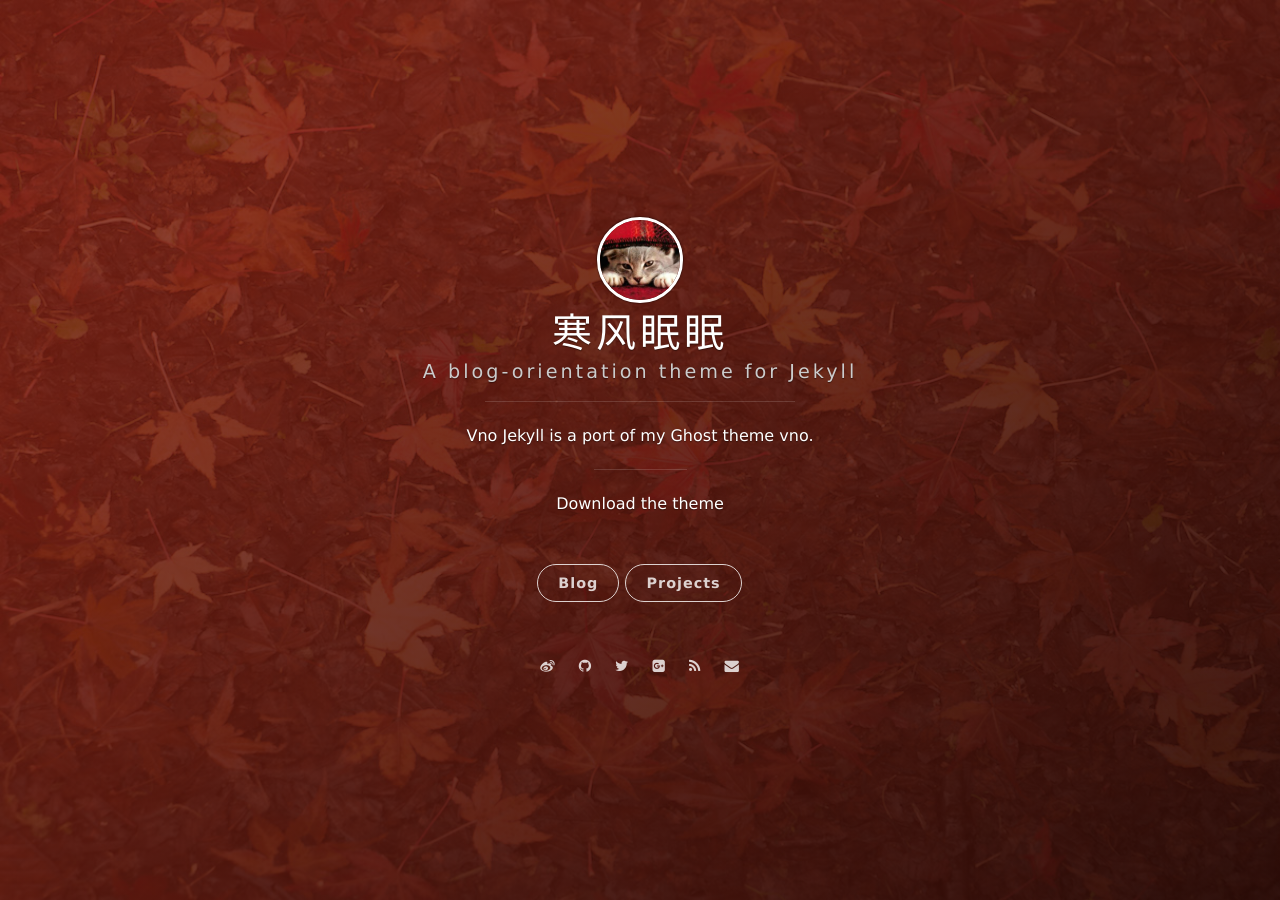
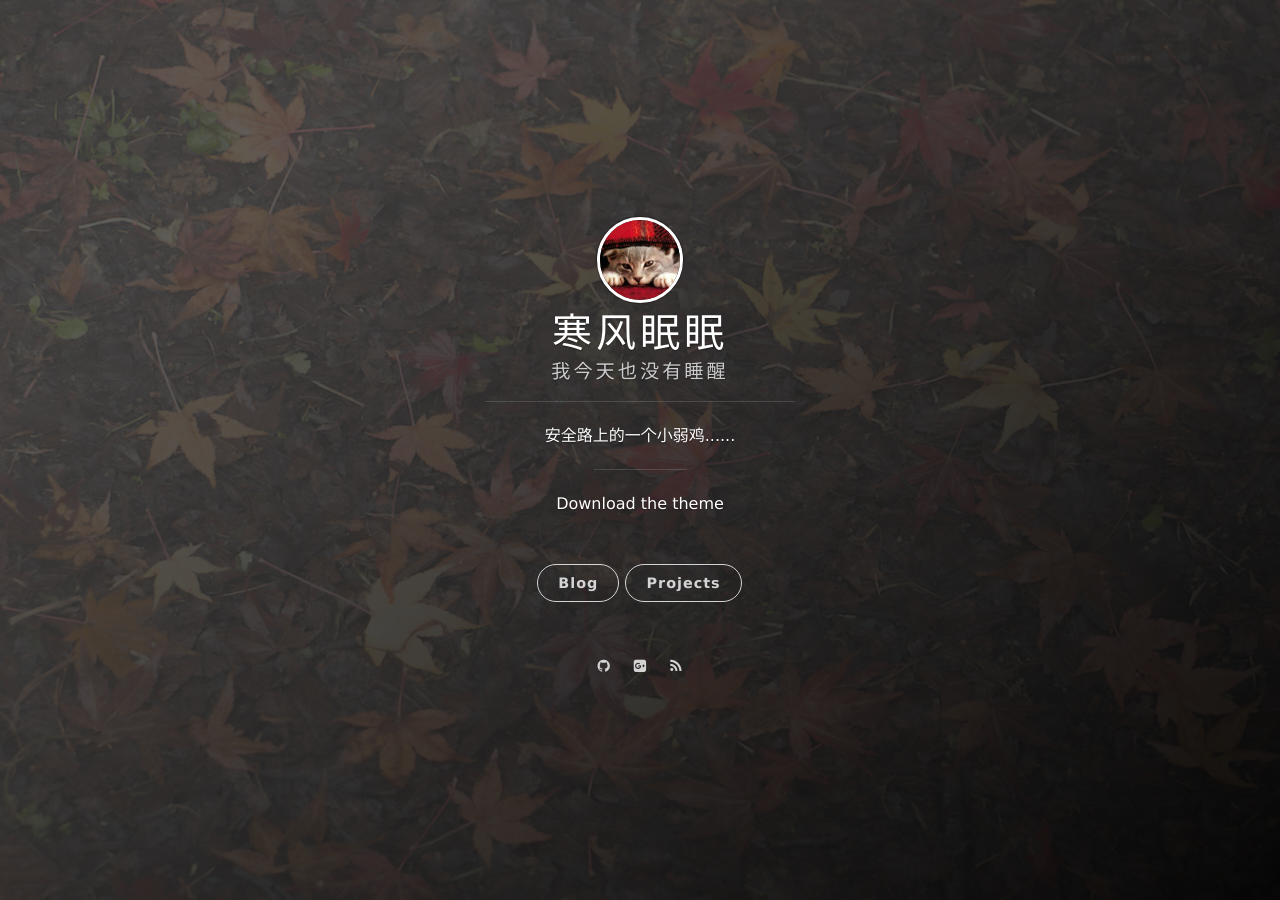
Before and after one commit to etowtf/etowtf.github.io, a Jekyll site: the page built from index.html, in a window 1280 px wide. Built offline with Jekyll 4.4.1, drawn with Linux system fonts in a browser that asks for light colours; nearby versions of some CDN libraries; the list of posts is cut into pages by our own code.

Commit message:
apply theme

```diff
--- a/_config.yml
+++ b/_config.yml
@@ -1,19 +1,19 @@
 # Basic
 title: 寒风眠眠
-subtitle: A blog-orientation theme for Jekyll
+subtitle: 我今天也没有睡醒
 welcome_message: <a href="https://github.com/onevcat/vno-jekyll" target="_blank">Download the theme</a>
-description: Vno Jekyll is a port of my Ghost theme vno.
-creator: <a href="http://onev.cat">@onevcat</a>
+description: 安全路上的一个小弱鸡......
+
 
 url: "https://etowtf.github.io/#blog"
-#acf7e8913fcf8371e8ddaa17614de72770e202f6
+
 permalink: /:year/:month/:title/
 
 # Format
 highlighter: rouge
 
 # supported colors: blue, green, purple, red, orange or slate. If you need clear, leave it empty.
-cover_color: red
+cover_color: white
 
 # The blog button should not be removed.
 blog_button:
@@ -22,7 +22,7 @@ blog_button:
 
 # Navigation buttons in the front page.
 nav:
-    - {title: Projects, description: My Projects, url: 'http://project.onevcat.com'}
+    - {title: Projects, description: My Projects, url: 'http://github.com'}
     # - {title: Another Button, description: A button, url: 'http://example.com'}
 
 # Pagination
@@ -32,16 +32,13 @@ paginate_path: "page/:num/"
 
 # Comment
 comment:
-    disqus: vno-jekyll
+    disqus:
     # duoshuo:
 
 # Social
 social:
-    weibo: onevcat
     github: onevcat
-    twitter: onevcat
     gplus: 107108267983477358170
-    mail: onev@onevcat.com
 
 # Google Analytics
 ga:
```
